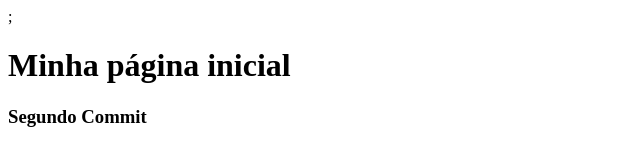
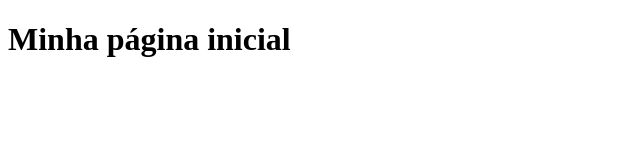
Before and after one commit to taylansilva/projeto-curso-git, a plain HTML site: page index.html in a window 1280 px wide. Shown: the whole page, without its empty margins (0-640 px from the left). Drawn offline with Linux system fonts and the light colour scheme.

Commit message:
Corrigindo titulos

```diff
--- a/index.html
+++ b/index.html
@@ -4,10 +4,9 @@
     <meta charset="UTF-8">
     <meta name="viewport" content="width=device-width, initial-scale=1.0">
     <title>Curso de Git e GitHub</title>
-    <link rel="icon" href="src/logo_icon.png" type="image/x-icon" />;
+    <link rel="icon" href="src/logo_icon.png" type="image/x-icon" />
 </head>
 <body>
     <h1>Minha página inicial</h1>
-    <h3>Segundo Commit</h3>
 </body>
 </html>
```
